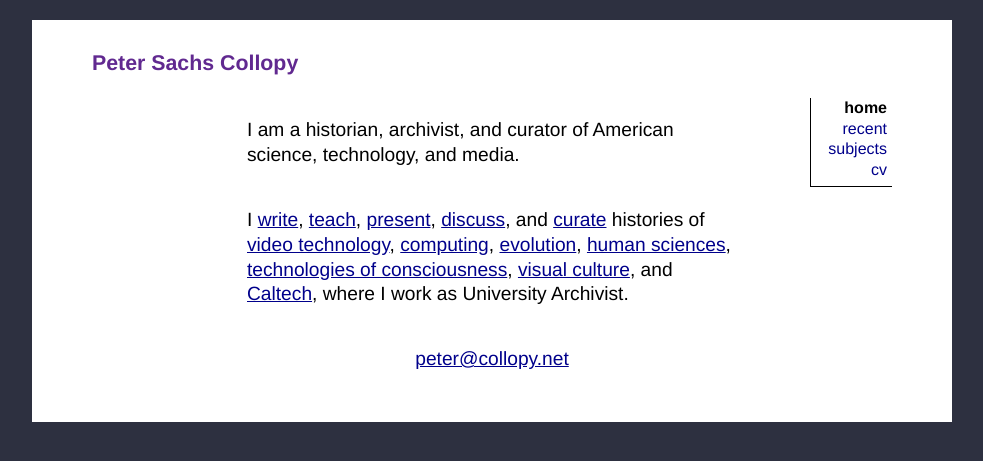
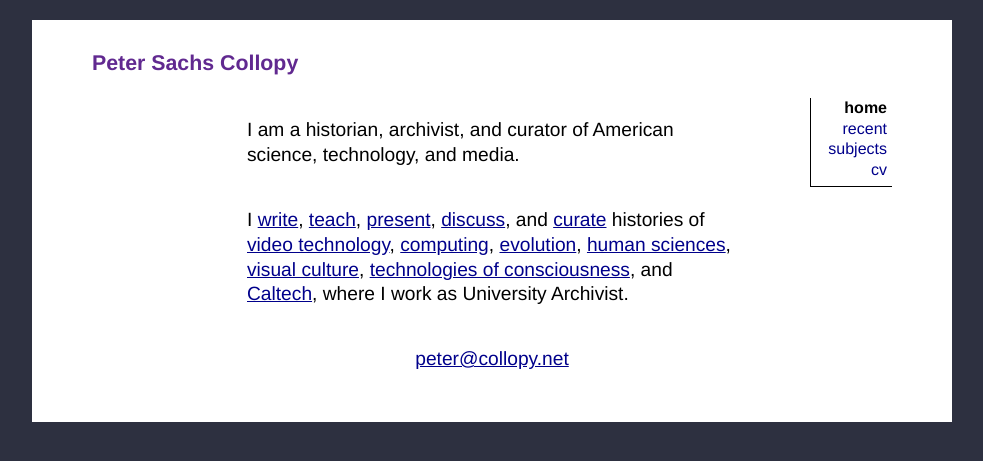
Before and after one commit to collopy/collopy.github.io, a Jekyll site: the page built from index.html, in a window 1280 px wide. Shown: the top 461 px of the page, without its empty margins (148-1131 px from the left). Built offline with Jekyll 4.4.1, drawn with Linux system fonts in a browser that asks for light colours.

Commit message:
Reorder links

```diff
--- a/index.html
+++ b/index.html
@@ -7,7 +7,7 @@ title: Peter Sachs Collopy
 	I am a historian, archivist, and curator of American science, technology, and media.
 </p>
 <p>
-	I <a href="writing/">write</a>, <a href="teaching/">teach</a>, <a href="presentations/">present</a>, <a href="discussions/">discuss</a>, and <a href="exhibits/">curate</a> histories of <a href="subjects/video/">video technology</a>, <a href="subjects/computing/">computing</a>, <a href="subjects/evolution/">evolution</a>, <a href="subjects/human-sciences/">human sciences</a>, <a href="subjects/consciousness/">technologies of consciousness</a>, <a href="subjects/visual-culture/">visual culture</a>, and <a href="subjects/caltech/">Caltech</a>, where I work as University Archivist.
+	I <a href="writing/">write</a>, <a href="teaching/">teach</a>, <a href="presentations/">present</a>, <a href="discussions/">discuss</a>, and <a href="exhibits/">curate</a> histories of <a href="subjects/video/">video technology</a>, <a href="subjects/computing/">computing</a>, <a href="subjects/evolution/">evolution</a>, <a href="subjects/human-sciences/">human sciences</a>, <a href="subjects/visual-culture/">visual culture</a>, <a href="subjects/consciousness/">technologies of consciousness</a>, and <a href="subjects/caltech/">Caltech</a>, where I work as University Archivist.
 </p>
 <p style="text-align: center;">
 	<a href="mailto:peter@collopy.net">peter@collopy.net</a>
```
